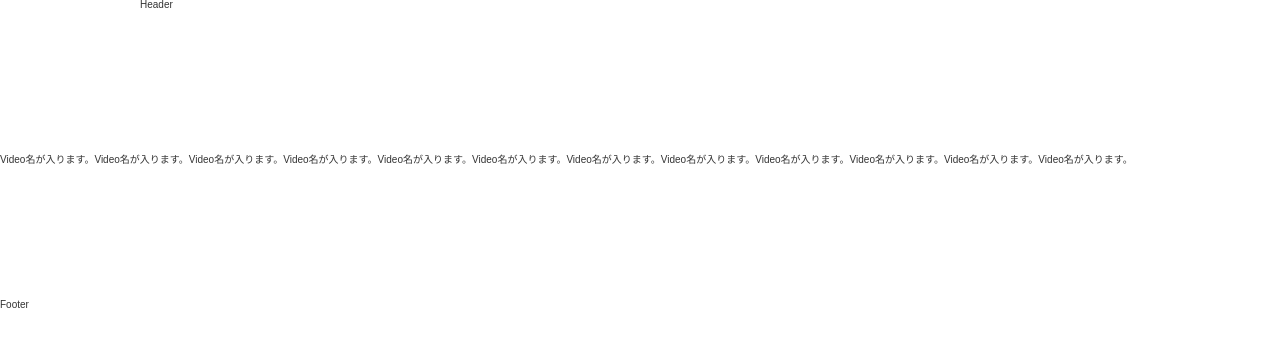
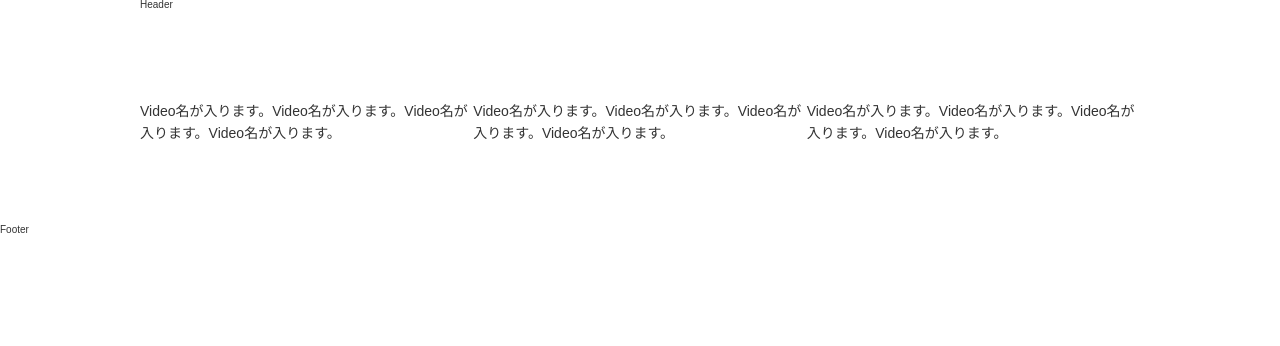
Before and after one commit to Yoshiyuki-Iwasaki/liveApp, a Nuxt app: page / in a window 1280 px wide. Shown: the top 346 px of the page. Built offline with nearby package versions, Linux system fonts and the light colour scheme.

Commit message:
fix top page layout.

```diff
--- a/components/VideoList.vue
+++ b/components/VideoList.vue
@@ -1,12 +1,12 @@
 
 <template>
-  <ul className="list">
-    <li className="list_item">
-      <a className="link" href="/video/1">
+  <ul class="list">
+    <li class="list_item">
+      <a class="link" href="/video/1">
         <figure>
           <img src="" alt="">
         </figure>
-        <h2>Video名が入ります。Video名が入ります。Video名が入ります。Video名が入ります。</h2>
+        <h2 class="title">Video名が入ります。Video名が入ります。Video名が入ります。Video名が入ります。</h2>
       </a>
     </li>
     <li>
@@ -14,7 +14,7 @@
         <figure>
           <img src="" alt="">
         </figure>
-        <h2>Video名が入ります。Video名が入ります。Video名が入ります。Video名が入ります。</h2>
+        <h2 class="title">Video名が入ります。Video名が入ります。Video名が入ります。Video名が入ります。</h2>
       </a>
     </li>
     <li>
@@ -22,14 +22,20 @@
         <figure>
           <img src="" alt="">
         </figure>
-        <h2>Video名が入ります。Video名が入ります。Video名が入ります。Video名が入ります。</h2>
+        <h2 class="title">Video名が入ります。Video名が入ります。Video名が入ります。Video名が入ります。</h2>
       </a>
     </li>
   </ul>
 </template>
 
 <style scoped>
-ul {
+.list {
   display: flex;
 }
+
+.title {
+  font-size: 1.4rem;
+  color: #333;
+  line-height: 1.6;
+}
 </style>
--- a/layouts/default.vue
+++ b/layouts/default.vue
@@ -22,6 +22,8 @@ export default {
 
 <style>
   .content {
-    margin: 13.5rem 0;
+    margin: 8rem auto;
+    max-width: 1000px;
+    width: 90%;
   }
 </style>
```
